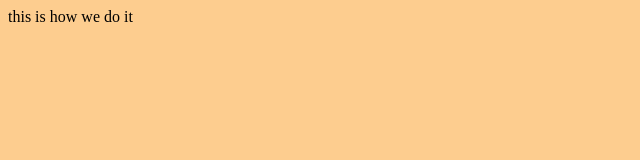
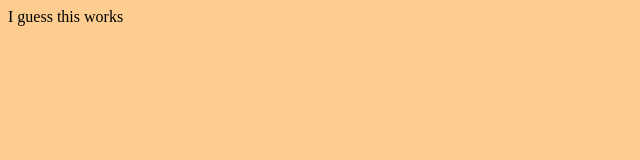
Before and after one commit to AnnelieJR/Trying-to-make-it-work, a plain HTML site: page index.html in a window 1280 px wide. Shown: the full height of the page, 0-640 px from the left. Drawn offline with Linux system fonts and the light colour scheme.

Commit message:
done for now

```diff
--- a/index.html
+++ b/index.html
@@ -8,6 +8,6 @@
     <link rel="stylesheet" href="style.css">
 </head>
 <body>
-    this is how we do it
+   I guess this works
 </body>
 </html>
```
